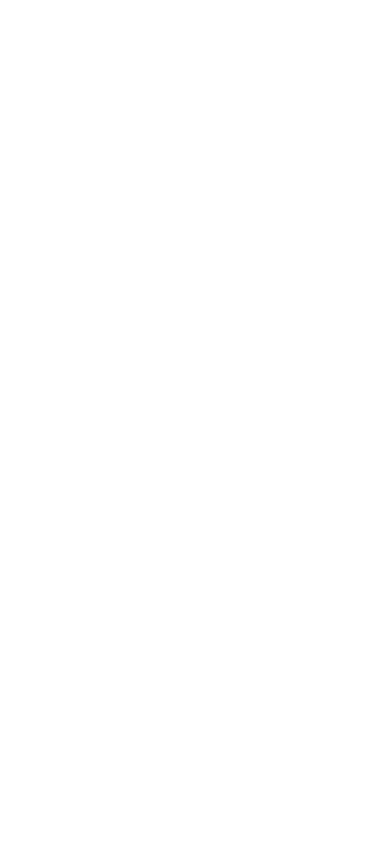
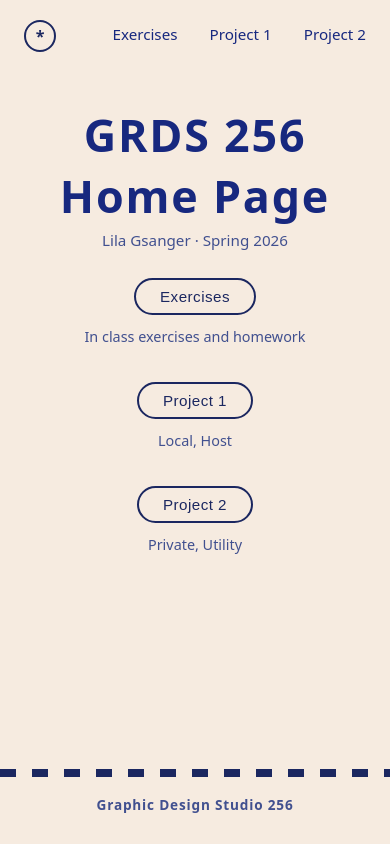
Before and after one commit to lgsanger/lilas-class-homepage, a plain HTML site: page index.html in a window 390 px wide. Drawn offline with Linux system fonts and the light colour scheme.

Commit message:
Enhance class home page layout and styling with new header, navigation, and footer. Added CSS for improved visual design and responsiveness.

```diff
--- a/index.html
+++ b/index.html
@@ -1,11 +1,73 @@
 <!DOCTYPE html>
 <html lang="en">
-    <head>
-        <meta charset="UTF-8">
-        <meta name="viewport" content="width=device-width,initial-scale=1">
-        <title>Class Home Page</title>
-    </head>
-    <body>
+  <head>
+    <meta charset="UTF-8" />
+    <meta name="viewport" content="width=device-width, initial-scale=1" />
+    <title>GRDS 256 · Class Home</title>
+    <link rel="stylesheet" href="styles.css" />
+  </head>
+  <body>
+    <header class="site-header">
+      <div class="logo-mark" aria-hidden="true">*</div>
+      <nav class="site-nav" aria-label="Main navigation">
+        <a href="https://utk.instructure.com/">Exercises</a>
+        <a href="https://utk.instructure.com/">Project 1</a>
+        <a href="https://utk.instructure.com/">Project 2</a>
+      </nav>
+    </header>
 
-    </body>
+    <main class="page-content">
+      <section class="hero">
+        <h1 class="page-title" id="header">GRDS 256 Home Page</h1>
+        <p class="hero-subtitle">Lila Gsanger · Spring 2026</p>
+
+        <section class="cta-grid" aria-label="Course sections">
+          <article class="cta-card">
+            <button
+              class="pill-button"
+              onclick="window.location.href='https://utk.instructure.com/';"
+            >
+              Exercises
+            </button>
+            <p class="cta-text">
+              In class exercises and homework
+            </p>
+          </article>
+
+          <article class="cta-card">
+            <button
+              class="pill-button"
+              onclick="window.location.href='https://utk.instructure.com/';"
+            >
+              Project 1
+            </button>
+            <p class="cta-text">
+              Local, Host
+            </p>
+          </article>
+
+          <article class="cta-card">
+            <button
+              class="pill-button"
+              onclick="window.location.href='https://utk.instructure.com/';"
+            >
+              Project 2
+            </button>
+            <p class="cta-text">
+              Private, Utility
+            </p>
+          </article>
+        </section>
+      </section>
+    </main>
+
+    <footer class="site-footer">
+      <div class="footer-border" aria-hidden="true"></div>
+      <div class="footer-inner">
+
+        <div class="footer-brand">
+          <span class="footer-course">Graphic Design Studio 256</span>
+
+    </footer>
+  </body>
 </html>
--- a/styles.css
+++ b/styles.css
@@ -0,0 +1,216 @@
+/* Overall page look: warm cream background with deep blue accents */
+*,
+*::before,
+*::after {
+  box-sizing: border-box;
+}
+
+body {
+  margin: 0;
+  min-height: 100vh;
+  font-family: system-ui, -apple-system, BlinkMacSystemFont, "Segoe UI", sans-serif;
+  background-color: #f6ebe0; /* soft cream */
+  color: #17287f; /* inky blue */
+  display: flex;
+  flex-direction: column;
+}
+
+a {
+  color: inherit;
+  text-decoration: none;
+}
+
+a:hover,
+button:hover {
+  cursor: pointer;
+}
+
+/* Top navigation */
+.site-header {
+  display: flex;
+  align-items: center;
+  justify-content: space-between;
+  padding: 24px 72px 12px;
+}
+
+.logo-mark {
+  width: 32px;
+  height: 32px;
+  border-radius: 999px;
+  border: 2px solid #1b2760;
+  display: flex;
+  align-items: center;
+  justify-content: center;
+  font-weight: 700;
+  color: #1b2760;
+}
+
+.site-nav {
+  display: flex;
+  gap: 32px;
+  font-size: 0.95rem;
+}
+
+.site-nav a {
+  position: relative;
+  padding-bottom: 4px;
+}
+
+.site-nav a::after {
+  content: "";
+  position: absolute;
+  left: 0;
+  bottom: 0;
+  width: 0;
+  height: 1px;
+  background-color: #1b2760;
+  transition: width 0.2s ease-out;
+}
+
+.site-nav a:hover::after {
+  width: 100%;
+}
+
+/* Main hero section */
+.page-content {
+  flex: 1;
+  display: flex;
+  justify-content: center;
+  padding: 12px 72px 56px;
+}
+
+.hero {
+  max-width: 980px;
+  width: 100%;
+  text-align: center;
+}
+
+.page-title {
+  margin: 32px 0 4px;
+  font-size: 2.8rem;
+  letter-spacing: 0.04em;
+}
+
+.hero-subtitle {
+  margin: 0 0 28px;
+  font-size: 0.95rem;
+  color: #41508f;
+}
+
+/* CTA cards that echo the three buttons/illustrations */
+.cta-grid {
+  display: grid;
+  grid-template-columns: repeat(3, minmax(0, 1fr));
+  gap: 36px;
+  align-items: flex-start;
+}
+
+.cta-card {
+  display: flex;
+  flex-direction: column;
+  align-items: center;
+  gap: 12px;
+  font-size: 0.9rem;
+  color: #41508f;
+}
+
+.pill-button {
+  border-radius: 999px;
+  border: 2px solid #1b2760;
+  padding: 8px 24px;
+  background-color: transparent;
+  font-size: 0.95rem;
+  letter-spacing: 0.03em;
+  text-transform: none;
+  color: #1b2760;
+  transition: background-color 0.15s ease, transform 0.1s ease,
+    box-shadow 0.1s ease;
+}
+
+.pill-button:hover {
+  background-color: rgba(27, 39, 96, 0.05);
+  transform: translateY(-1px);
+  box-shadow: 0 4px 10px rgba(19, 32, 88, 0.18);
+}
+
+.cta-text {
+  margin: 0;
+  max-width: 260px;
+}
+
+/* Footer with decorative stripe */
+.site-footer {
+  margin-top: 56px;
+  padding-top: 12px;
+}
+
+.footer-border {
+  height: 8px;
+  background-image: linear-gradient(
+      to right,
+      #1b2760 0,
+      #1b2760 25%,
+      transparent 25%,
+      transparent 50%,
+      #1b2760 50%,
+      #1b2760 75%,
+      transparent 75%,
+      transparent 100%
+    );
+  background-size: 64px 8px;
+}
+
+.footer-inner {
+  text-align: center;
+  padding: 18px 32px 24px;
+  font-size: 0.85rem;
+  color: #41508f;
+}
+
+.footer-tagline {
+  margin: 0 0 10px;
+}
+
+.footer-brand {
+  display: inline-flex;
+  align-items: center;
+  gap: 8px;
+  margin-bottom: 6px;
+}
+
+.footer-logo {
+  width: 26px;
+  height: 26px;
+  border-radius: 999px;
+  border: 2px solid #1b2760;
+  display: inline-flex;
+  align-items: center;
+  justify-content: center;
+  font-size: 0.9rem;
+  font-weight: 700;
+  color: #1b2760;
+}
+
+.footer-course {
+  font-weight: 600;
+  letter-spacing: 0.06em;
+}
+
+.footer-note {
+  margin: 0;
+}
+
+/* Responsive adjustments */
+@media (max-width: 900px) {
+  .site-header {
+    padding: 20px 24px 8px;
+  }
+
+  .page-content {
+    padding: 12px 24px 40px;
+  }
+
+  .cta-grid {
+    grid-template-columns: 1fr;
+  }
+}
```
